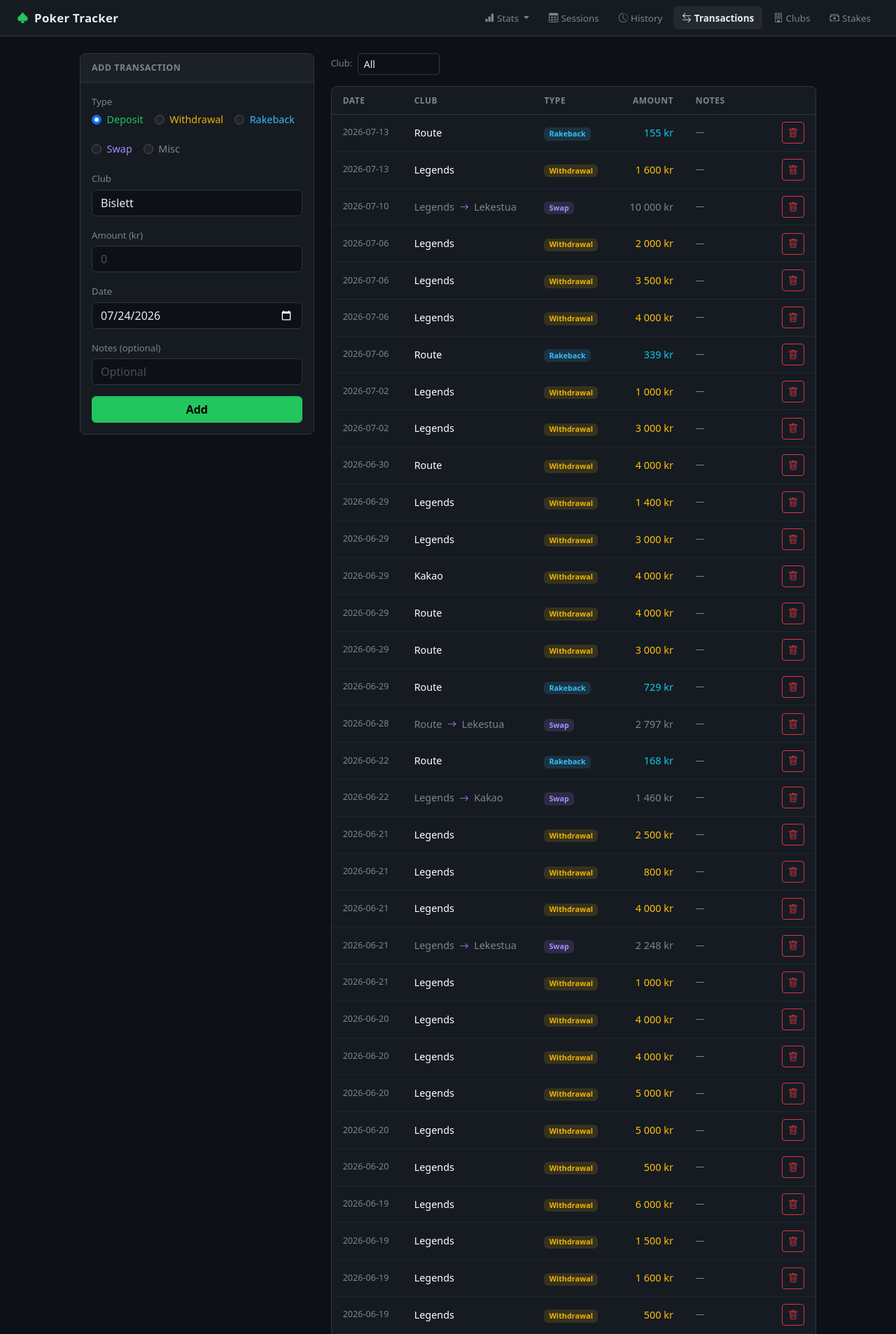
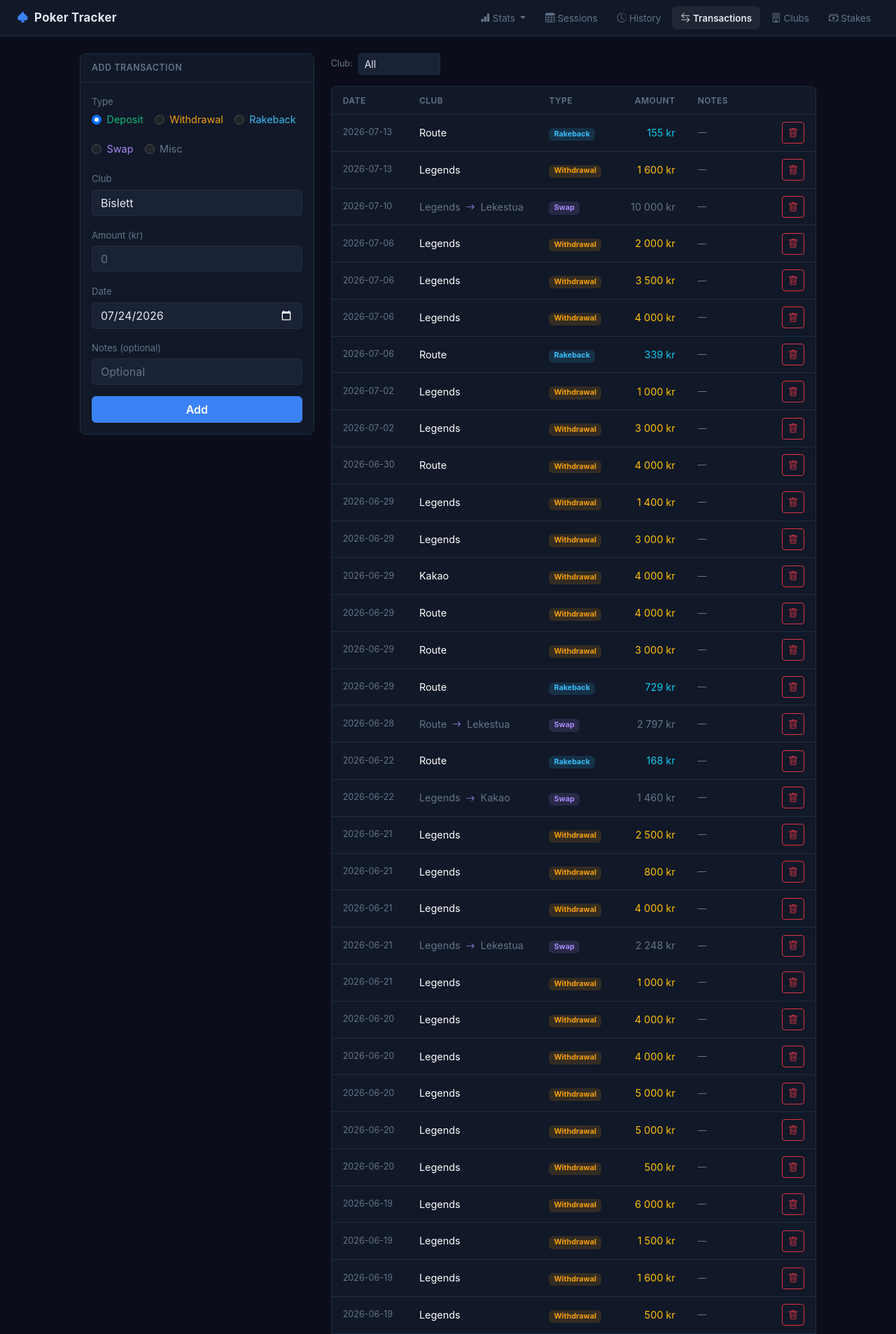
Before and after one commit to eirikri/pokerapp, a Flask app: page /transactions in a window 1280 px wide. Shown: the top 1906 px of the page at 70% size. Run offline with Flask 3, Linux system fonts and the light colour scheme; data comes from the database, SQL or seed files in the repository; both versions use the stored data as it was after the commit.

Commit message:
Refresh dashboard color theme and log new sessions
- Muted dark theme refresh matching the other dashboards
- Session/transaction data updates

Co-Authored-By: Claude Sonnet 4.6 <noreply@anthropic.com>

```diff
--- a/static/style.css
+++ b/static/style.css
@@ -1,7 +1,8 @@
 body {
-    background: #0d1117;
+    background: #0b0e1a;
     font-size: 0.9rem;
-    color: #e6edf3;
+    color: #e2e8f0;
+    font-family: 'Inter', -apple-system, sans-serif;
 }
 
 .page-wrap {
@@ -13,18 +14,18 @@ body {
 }
 
 #main-nav {
-    background: #161b22;
-    border-bottom: 1px solid #30363d;
+    background: #111827;
+    border-bottom: 1px solid #1e2d45;
 }
 
 .navbar-brand {
     font-size: 1.05rem;
     letter-spacing: 0.3px;
-    color: #e6edf3 !important;
+    color: #e2e8f0 !important;
 }
 
 .nav-link {
-    color: #7d8590;
+    color: #64748b;
     font-size: 0.84rem;
     border-radius: 6px;
     padding: 0.4rem 0.75rem !important;
@@ -33,7 +34,7 @@ body {
 
 .nav-link:hover,
 .nav-link.active {
-    color: #e6edf3 !important;
+    color: #e2e8f0 !important;
     background: rgba(255,255,255,0.06);
 }
 
@@ -42,19 +43,19 @@ body {
 }
 
 .card {
-    background: #161b22;
-    border-color: #30363d;
+    background: #111827;
+    border-color: #1e2d45;
     border-radius: 8px;
 }
 
 .card-header {
-    background: #1c2128;
-    border-bottom: 1px solid #30363d;
+    background: #111827;
+    border-bottom: 1px solid #1e2d45;
     font-weight: 600;
     font-size: 0.78rem;
     letter-spacing: 0.5px;
     text-transform: uppercase;
-    color: #7d8590;
+    color: #64748b;
     padding: 0.65rem 1rem;
     border-radius: 8px 8px 0 0 !important;
 }
@@ -62,23 +63,23 @@ body {
 .table {
     --bs-table-bg: transparent;
     --bs-table-hover-bg: rgba(255,255,255,0.03);
-    --bs-table-border-color: #21262d;
-    color: #e6edf3;
+    --bs-table-border-color: #1e2d45;
+    color: #e2e8f0;
 }
 
 .table thead th {
     font-size: 0.75rem;
     text-transform: uppercase;
     letter-spacing: 0.5px;
-    color: #7d8590;
-    border-bottom: 1px solid #30363d;
+    color: #64748b;
+    border-bottom: 1px solid #1e2d45;
     padding: 0.65rem 1rem;
     font-weight: 600;
 }
 
 .table td {
     padding: 0.65rem 1rem;
-    border-color: #21262d;
+    border-color: #1e2d45;
     vertical-align: middle;
 }
 
@@ -90,7 +91,7 @@ body {
     font-size: 0.72rem;
     text-transform: uppercase;
     letter-spacing: 0.6px;
-    color: #7d8590;
+    color: #64748b;
     margin-bottom: 0.35rem;
 }
 
@@ -103,78 +104,78 @@ body {
 .stat-sub {
     font-size: 0.72rem;
     margin-top: 0.2rem;
-    color: #7d8590;
+    color: #64748b;
 }
 
 .form-control,
 .form-select {
-    background: #0d1117;
-    border-color: #30363d;
-    color: #e6edf3;
+    background: #1a2235;
+    border-color: #1e2d45;
+    color: #e2e8f0;
 }
 
 .form-control:focus,
 .form-select:focus {
-    background: #0d1117;
-    border-color: #22c55e;
-    color: #e6edf3;
-    box-shadow: 0 0 0 0.18rem rgba(34,197,94,0.18);
+    background: #1a2235;
+    border-color: #3b82f6;
+    color: #e2e8f0;
+    box-shadow: 0 0 0 0.18rem rgba(59,130,246,0.18);
 }
 
 .form-control::placeholder {
-    color: #484f58;
+    color: #64748b;
 }
 
 .form-label {
     font-size: 0.82rem;
-    color: #7d8590;
+    color: #64748b;
     margin-bottom: 0.3rem;
 }
 
 .modal-content {
-    background: #161b22;
-    border-color: #30363d;
+    background: #111827;
+    border-color: #1e2d45;
 }
 
 .modal-header {
-    border-bottom-color: #30363d;
+    border-bottom-color: #1e2d45;
 }
 
 .modal-footer {
-    border-top-color: #30363d;
+    border-top-color: #1e2d45;
 }
 
 .btn-success {
-    background: #22c55e;
-    border-color: #22c55e;
-    color: #000;
+    background: #3b82f6;
+    border-color: #3b82f6;
+    color: #fff;
     font-weight: 600;
 }
 
 .btn-success:hover {
-    background: #16a34a;
-    border-color: #16a34a;
-    color: #000;
+    background: #2563eb;
+    border-color: #2563eb;
+    color: #fff;
 }
 
 .btn-outline-secondary {
-    border-color: #30363d;
-    color: #7d8590;
+    border-color: #1e2d45;
+    color: #64748b;
 }
 
 .btn-outline-secondary:hover {
-    background: #21262d;
-    border-color: #484f58;
-    color: #e6edf3;
+    background: #1a2235;
+    border-color: #1e2d45;
+    color: #e2e8f0;
 }
 
-.text-success { color: #22c55e !important; }
+.text-success { color: #10b981 !important; }
 .text-danger  { color: #ef4444 !important; }
-.text-muted   { color: #7d8590 !important; }
+.text-muted   { color: #64748b !important; }
 
 .badge.bg-secondary {
-    background: #21262d !important;
-    color: #7d8590;
+    background: #1a2235 !important;
+    color: #64748b;
     font-weight: 500;
 }
 
@@ -184,9 +185,9 @@ body {
 }
 
 .alert-success {
-    background: rgba(34,197,94,0.12);
-    border-color: rgba(34,197,94,0.3);
-    color: #22c55e;
+    background: rgba(16,185,129,0.12);
+    border-color: rgba(16,185,129,0.3);
+    color: #10b981;
 }
 
 .alert-danger {
--- a/templates/base.html
+++ b/templates/base.html
@@ -12,7 +12,7 @@
 <nav class="navbar navbar-expand-lg" id="main-nav">
     <div class="container-fluid px-4">
         <a class="navbar-brand fw-bold" href="/">
-            <i class="bi bi-suit-spade-fill me-2" style="color:#22c55e"></i>Poker Tracker
+            <i class="bi bi-suit-spade-fill me-2" style="color:#3b82f6"></i>Poker Tracker
         </a>
         <button class="navbar-toggler border-0" type="button" data-bs-toggle="collapse" data-bs-target="#navMenu">
             <span class="navbar-toggler-icon"></span>
@@ -24,16 +24,16 @@
                        href="#" data-bs-toggle="dropdown">
                         <i class="bi bi-bar-chart-fill me-1"></i>Stats
                     </a>
-                    <ul class="dropdown-menu" style="background:#1c2128;border-color:#30363d">
+                    <ul class="dropdown-menu" style="background:#111827;border-color:#1e2d45">
                         <li>
                             <a class="dropdown-item {% if request.endpoint == 'index' %}active{% endif %}"
-                               href="/" style="color:#e6edf3;font-size:0.84rem">
+                               href="/" style="color:#e2e8f0;font-size:0.84rem">
                                 <i class="bi bi-calendar3 me-2"></i>2026
                             </a>
                         </li>
                         <li>
                             <a class="dropdown-item {% if request.endpoint == 'all_time' %}active{% endif %}"
-                               href="/all-time" style="color:#e6edf3;font-size:0.84rem">
+                               href="/all-time" style="color:#e2e8f0;font-size:0.84rem">
                                 <i class="bi bi-infinity me-2"></i>All Time
                             </a>
                         </li>
@@ -86,5 +86,13 @@
 <script src="https://cdn.jsdelivr.net/npm/bootstrap@5.3.3/dist/js/bootstrap.bundle.min.js"></script>
 <script src="https://cdn.jsdelivr.net/npm/chart.js@4.4.4/dist/chart.umd.min.js"></script>
 {% block scripts %}{% endblock %}
+<script>
+// When embedded in an iframe (e.g. the dashboard hub), the hub's own sidebar
+// handles page navigation, so hide this page's own navbar to avoid duplicate controls.
+if (window.self !== window.top) {
+  const navEl = document.getElementById('main-nav');
+  if (navEl) navEl.style.display = 'none';
+}
+</script>
 </body>
 </html>
--- a/templates/edit_session.html
+++ b/templates/edit_session.html
@@ -66,7 +66,7 @@
 const pi = document.getElementById('profitInput');
 function colourProfit() {
     const v = parseFloat(pi.value);
-    pi.style.color = isNaN(v) ? '' : v >= 0 ? '#22c55e' : '#ef4444';
+    pi.style.color = isNaN(v) ? '' : v >= 0 ? '#10b981' : '#ef4444';
 }
 pi.addEventListener('input', colourProfit);
 colourProfit();
--- a/templates/history.html
+++ b/templates/history.html
@@ -115,7 +115,7 @@
                         {{ h['profit'] | pnl }}
                     </td>
                     <td class="text-end">
-                        <span class="badge" style="background:rgba(255,255,255,0.08);color:#7d8590">{{ h['currency'] }}</span>
+                        <span class="badge" style="background:rgba(255,255,255,0.08);color:#64748b">{{ h['currency'] }}</span>
                     </td>
                     <td class="text-end">
                         <form method="post" action="/history/{{ h['id'] }}/delete" class="d-inline"
@@ -162,7 +162,7 @@ function removeRow(btn) {
 document.getElementById('addTable')?.addEventListener('input', e => {
     if (e.target.classList.contains('profit-input')) {
         const v = parseFloat(e.target.value);
-        e.target.style.color = isNaN(v) ? '' : v >= 0 ? '#22c55e' : '#ef4444';
+        e.target.style.color = isNaN(v) ? '' : v >= 0 ? '#10b981' : '#ef4444';
     }
 });
 </script>
--- a/templates/sessions.html
+++ b/templates/sessions.html
@@ -195,7 +195,7 @@ function removeRow(btn) {
 document.getElementById('addTable')?.addEventListener('input', e => {
     if (e.target.classList.contains('profit-input')) {
         const v = parseFloat(e.target.value);
-        e.target.style.color = isNaN(v) ? '' : v >= 0 ? '#22c55e' : '#ef4444';
+        e.target.style.color = isNaN(v) ? '' : v >= 0 ? '#10b981' : '#ef4444';
     }
 });
 
--- a/templates/transactions.html
+++ b/templates/transactions.html
@@ -17,11 +17,11 @@
                         <div class="d-flex gap-3 flex-wrap">
                             <div class="form-check">
                                 <input class="form-check-input" type="radio" name="type" value="deposit" id="typeDeposit" checked>
-                                <label class="form-check-label" for="typeDeposit" style="color:#22c55e">Deposit</label>
+                                <label class="form-check-label" for="typeDeposit" style="color:#10b981">Deposit</label>
                             </div>
                             <div class="form-check">
                                 <input class="form-check-input" type="radio" name="type" value="withdrawal" id="typeWithdrawal">
-                                <label class="form-check-label" for="typeWithdrawal" style="color:#eab308">Withdrawal</label>
+                                <label class="form-check-label" for="typeWithdrawal" style="color:#f59e0b">Withdrawal</label>
                             </div>
                             <div class="form-check">
                                 <input class="form-check-input" type="radio" name="type" value="rakeback" id="typeRakeback">
@@ -33,7 +33,7 @@
                             </div>
                             <div class="form-check">
                                 <input class="form-check-input" type="radio" name="type" value="misc" id="typeMisc">
-                                <label class="form-check-label" for="typeMisc" style="color:#7d8590">Misc</label>
+                                <label class="form-check-label" for="typeMisc" style="color:#64748b">Misc</label>
                             </div>
                         </div>
                     </div>
@@ -114,15 +114,15 @@
                             </td>
                             <td style="white-space:nowrap">
                                 {% if t['type'] == 'deposit' %}
-                                    <span class="badge" style="background:rgba(34,197,94,0.15);color:#22c55e">Deposit</span>
+                                    <span class="badge" style="background:rgba(16,185,129,0.15);color:#10b981">Deposit</span>
                                 {% elif t['type'] == 'withdrawal' %}
-                                    <span class="badge" style="background:rgba(234,179,8,0.15);color:#eab308">Withdrawal</span>
+                                    <span class="badge" style="background:rgba(245,158,11,0.15);color:#f59e0b">Withdrawal</span>
                                 {% elif t['type'] == 'rakeback' %}
                                     <span class="badge" style="background:rgba(56,189,248,0.15);color:#38bdf8">Rakeback</span>
                                 {% elif t['type'] == 'swap' %}
                                     <span class="badge" style="background:rgba(167,139,250,0.15);color:#a78bfa">Swap</span>
                                 {% else %}
-                                    <span class="badge" style="background:rgba(125,133,144,0.15);color:#7d8590">Misc</span>
+                                    <span class="badge" style="background:rgba(100,116,139,0.15);color:#64748b">Misc</span>
                                 {% endif %}
                             </td>
                             <td class="text-end" style="white-space:nowrap">
```
Also changed, not shown: templates/all_time.html (+4 -4 lines), templates/index.html (+10 -10 lines), poker.db.
